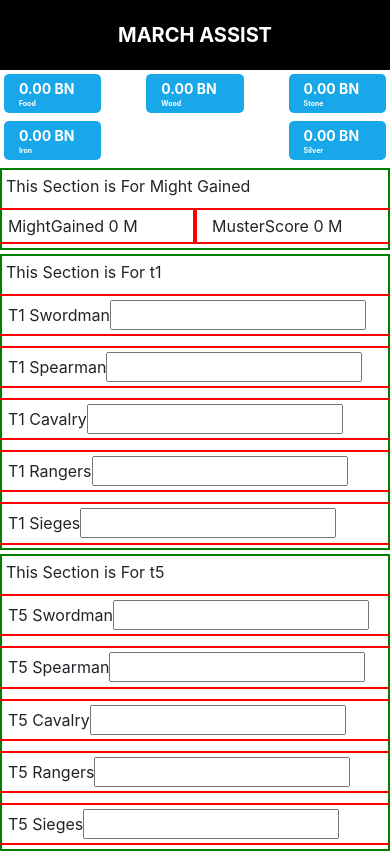
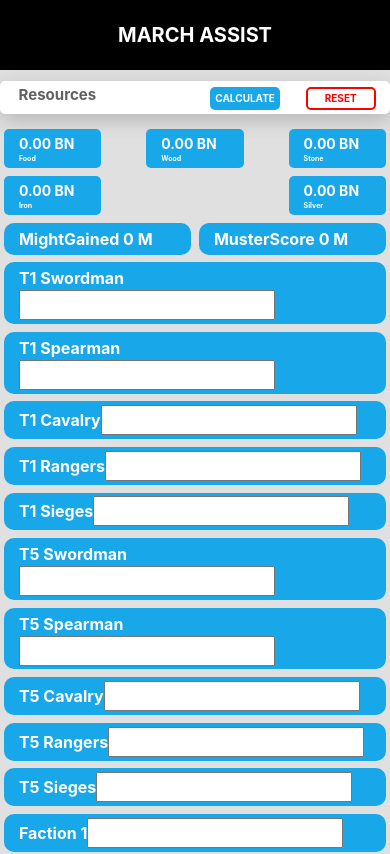
Before and after one commit to AmanPathak8184/PromanFrontend, a React (Create React App) app: page / in a window 390 px wide. Shown: the top 854 px of the page. Built offline with nearby package versions, Linux system fonts and the light colour scheme.

Commit message:
Mobile Support

```diff
--- a/src/App.css
+++ b/src/App.css
@@ -5,3 +5,7 @@
     margin-left: 1%;
 
 }
+
+.Test{
+    background-color: #E0E0E0;
+}
--- a/src/App.js
+++ b/src/App.js
@@ -10,7 +10,7 @@ function App() {
 
   return (
 
-    <div id="Test">
+    <div className="Test">
 
       <Header />
       <Calculator heading="Hello This Is Prop" />
--- a/src/Cacculator/Calculator.css
+++ b/src/Cacculator/Calculator.css
@@ -1,4 +1,40 @@
 
+.Calculate{
+    background-color: #FFF;
+    padding: 1%;
+    margin-top: 1%;
+     border-radius: 10px;
+    box-shadow:0 6px 20px 0 rgba(0, 0, 0, 0.19);
+}
+
+.BlackText{
+    font-size: 20px;
+    font-weight: bolder;
+    color: #616161;
+}
+
+.CalculateBtn{
+    background-color:rgb(24, 167, 233);
+    border: 2px solid rgb(24, 167, 233);
+    border-radius: 5px;
+    padding: 3% 5%;
+    color: #FFF;
+    font-weight: bolder;
+    width: 120px;
+
+
+}
+
+.ResetBtn{
+    background-color:transparent;
+    border: 2px solid red;
+    border-radius: 5px;
+    padding: 3% 5%;
+    color:red;
+    font-weight: bolder;
+    width: 120px;
+
+}
 
 #StatsBlock{
     margin-top: 2%;
@@ -29,3 +65,94 @@
     margin-top: 1%;
 
 }
+
+
+.Box{
+    background-color:rgb(24, 167, 233);
+    color: #FFF;
+    border-radius: 10px;
+    padding: 1%;
+    text-align: left;
+    font-weight: bold;
+
+
+    margin: 1%;
+}
+
+.NumberBlock{
+    font-size: 30px;
+   text-align: left;
+}
+
+
+
+
+.NameBlock{
+    font-size: 15px;
+
+
+}
+
+
+
+
+
+@media (max-width:500px){
+
+    .NumberBlock{
+        padding: 0%;
+        font-size: 14px;
+
+
+    }
+    .NameBlock{
+        font-size: 7px;
+    }
+
+    .ResourcesButton{
+
+        border-radius: 5px;
+
+    }
+
+    .Calculate{
+        background-color: #FFF;
+        padding: 1%;
+        margin-top: 3%;
+        margin-bottom: 3%;
+         border-radius: 5px;
+         margin-left: 0%;
+
+    }
+
+    .BlackText{
+        font-size: 15px;
+        font-weight: bolder;
+        color: #616161;
+    }
+
+    .CalculateBtn{
+
+        border-radius: 5px;
+        padding: 3% 5%;
+        color: #FFF;
+        font-size: 10px;
+        font-weight: bolder;
+        width:70px;
+
+
+    }
+
+    .ResetBtn{
+
+        border-radius: 5px;
+        padding: 3% 5%;
+        color:red;
+        font-size: 10px;
+        font-weight: bolder;
+        width: 70px;
+
+
+    }
+
+}
--- a/src/Cacculator/Calculator.js
+++ b/src/Cacculator/Calculator.js
@@ -170,7 +170,7 @@ class Calculator extends Component {
 
 
     Faction2MightGained = 0;
-    Faction2MusterScore = 0;
+    FactionMusterScore = 0;
 
     //#endregion
 
@@ -397,7 +397,25 @@ class Calculator extends Component {
         return (
             <div>
 
-                <div >
+                <Container fluid >
+
+
+
+                    <Row className="Calculate">
+                        <Col className="BlackText" lg={8} xs={6}>
+                        Resources
+                        </Col>
+                    <Col lg={2} xs={3}>
+                    <button className="CalculateBtn" onClick={() => this.CalculateHandler()}> CALCULATE </button>
+                    </Col>
+                    <Col lg={2} xs={3}>
+                    <button className="ResetBtn" onClick={() => this.CalculateHandler()}> RESET </button>
+                    </Col>
+                    </Row>
+
+
+                </Container>
+
                     <Resources
                         FoodAmount={this.state.Food}
                         WoodAmount={this.state.Wood}
@@ -406,55 +424,47 @@ class Calculator extends Component {
                         SilverAmount={this.state.Silver}
                     />
 
-                </div>
 
-                <div className="SectionBorder">
 
-                    This Section is For Might Gained
+                    <Container fluid>
 
-                    <Row className="T5Units" className="justify-content-between">
+                    <Row  className="justify-content-between">
+                        <Col className="Box">
+                            MightGained {this.state.MightGained} M
+                        </Col>
+                        <Col className="Box">
+
+                            MusterScore {this.state.MusterScore} M
+                        </Col>
+
+                    </Row>
+                    </Container>
+
+
+                <Container fluid>
+
+
+            <Row  className="justify-content-between">
 
 
 
-                        <Col className="border1">
-                            MightGained {this.state.MightGained} M
-                        </Col>
-                        <Col className="border1">
-
-                            MusterScore {this.state.MusterScore} M
-
-                        </Col>
-
-
-                    </Row>
-
-                </div>
-
-                <div className="SectionBorder">
-
-                    This Section is For t1
-
-            <Row className="T1Units" className="justify-content-between">
-
-
-
-                        <Col className="border1">
+                        <Col className="Box">
                             T1 Swordman
                 <input type="number" className="customInput" onChange={this.SwordmanT1ChangeHandler.bind(this)} />
                         </Col>
-                        <Col className="border1">
+                        <Col className="Box">
                             T1 Spearman
                 <input type="number" className="customInput" onChange={this.SpearmanT1ChangeHandler.bind(this)} />
                         </Col>
-                        <Col className="border1">
+                        <Col className="Box">
                             T1 Cavalry
                 <input type="number" className="customInput" onChange={this.CavalryT1ChangeHandler.bind(this)} />
                         </Col>
-                        <Col className="border1">
+                        <Col className="Box">
                             T1 Rangers
                 <input type="number" className="customInput" onChange={this.RangersT1ChangeHandler.bind(this)} />
                         </Col>
-                        <Col className="border1">
+                        <Col className="Box">
                             T1 Sieges
                 <input type="number" className="customInput" onChange={this.SiegesT1ChangeHandler.bind(this)} />
                         </Col>
@@ -463,33 +473,33 @@ class Calculator extends Component {
 
                     </Row>
 
-                </div>
+                    </Container>
 
-                <div className="SectionBorder">
+               <Container fluid>
 
-                    This Section is For t5
+
 
             <Row className="T5Units" className="justify-content-between">
 
 
 
-                        <Col className="border1">
+            <Col className="Box">
                             T5 Swordman
                 <input type="number" className="customInput" onChange={this.SwordmanT5ChangeHandler.bind(this)} />
                         </Col>
-                        <Col className="border1">
+                        <Col className="Box">
                             T5 Spearman
                 <input type="number" className="customInput" onChange={this.SpearmanT5ChangeHandler.bind(this)} />
                         </Col>
-                        <Col className="border1">
+                        <Col className="Box">
                             T5 Cavalry
                 <input type="number" className="customInput" onChange={this.CavalryT5ChangeHandler.bind(this)} />
                         </Col>
-                        <Col className="border1">
+                        <Col className="Box">
                             T5 Rangers
                 <input type="number" className="customInput" onChange={this.RangersT5ChangeHandler.bind(this)} />
                         </Col>
-                        <Col className="border1">
+                        <Col className="Box">
                             T5 Sieges
                 <input type="number" className="customInput" onChange={this.SiegesT5ChangeHandler.bind(this)} />
                         </Col>
@@ -498,21 +508,21 @@ class Calculator extends Component {
 
                     </Row>
 
-                </div>
+                    </Container>
 
-                <div className="SectionBorder">
+                <Container fluid>
 
-                    This Section is Factions
+
 
 <Row className="T5Units" className="justify-content-between">
 
 
 
-                        <Col className="border1">
+<Col className="Box">
                             Faction 1
 <input type="number" className="customInput" onChange={this.Faction1Handler.bind(this)} />
                         </Col>
-                        <Col className="border1">
+                        <Col className="Box">
                             Faction 2
 <input type="number" className="customInput" onChange={this.Faction2Handler.bind(this)} />
                         </Col>
@@ -520,10 +530,8 @@ class Calculator extends Component {
 
                     </Row>
 
-                </div>
-                <div className="SectionBorder">
-                    <Button onClick={() => this.CalculateHandler()}> Test </Button>
-                </div>
+                    </Container>
+
             </div>
         )
 
--- a/src/Cacculator/Resources.css
+++ b/src/Cacculator/Resources.css
@@ -7,6 +7,7 @@
     padding: 1%;
     text-align: left;
     font-weight: bold;
+    box-shadow: ;
 
     margin: 1%;
 }
--- a/src/index.css
+++ b/src/index.css
@@ -6,7 +6,7 @@ body {
   -webkit-font-smoothing: antialiased;
   -moz-osx-font-smoothing: grayscale;
 
-
+  background-color: black;
 
 }
 
```
